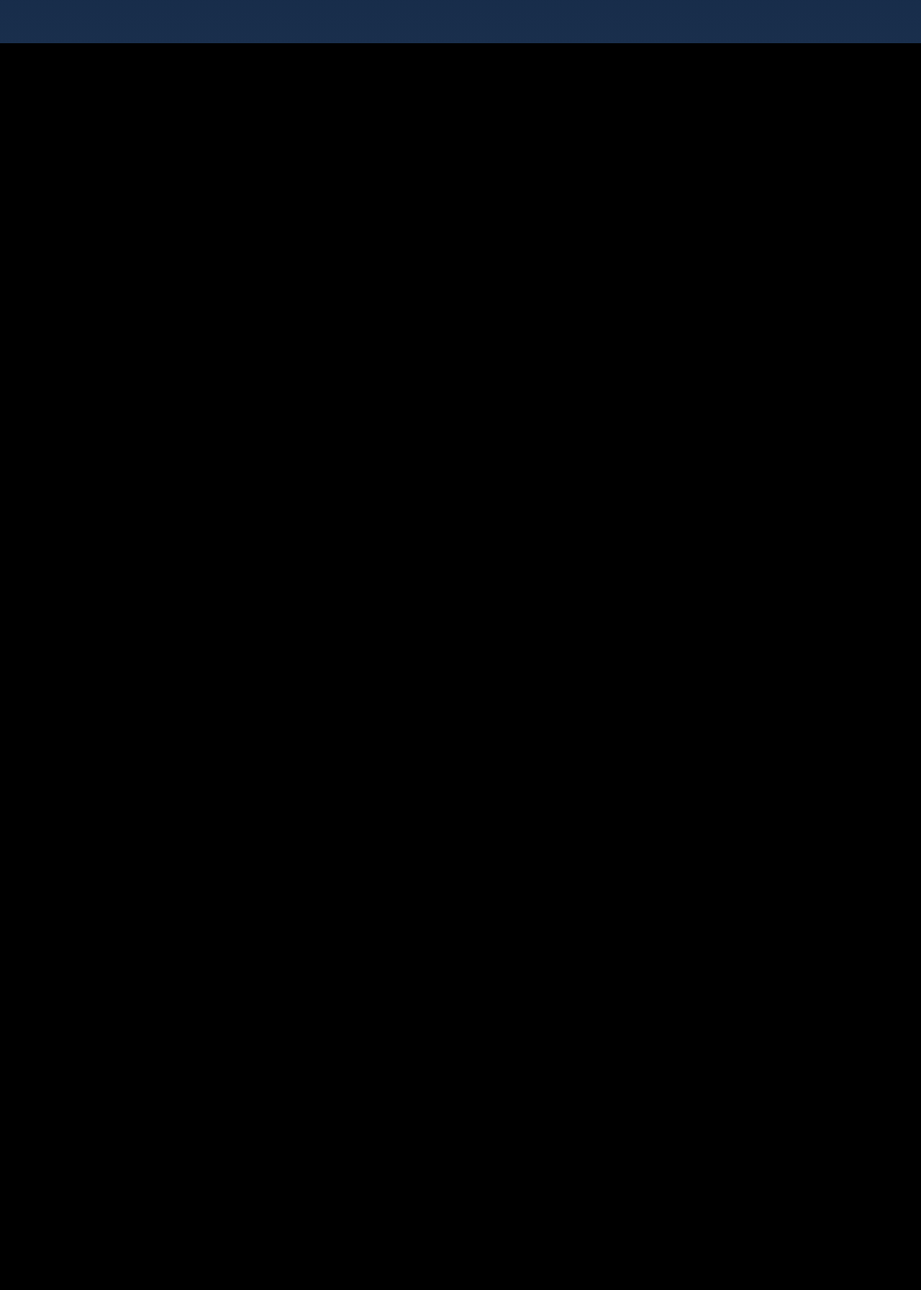
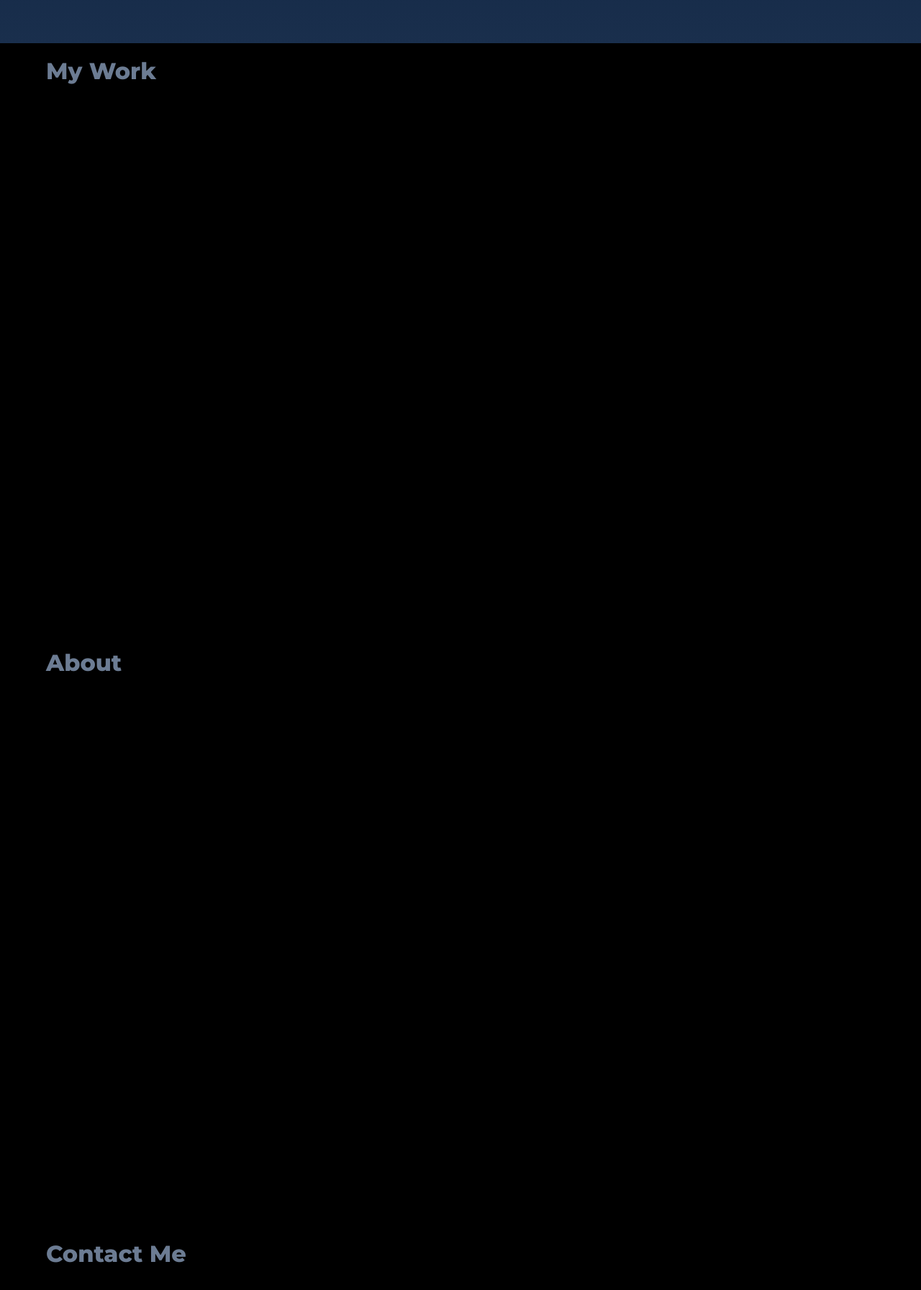
Before and after one commit to brian-cross/portfolio-site, a Next.js app: page / in a window 1280 px wide. Shown: the part 740-2532 px from the top of the page at 72% size. Before the commit the page ends 800 px from the top, so only its background shows below. Built offline with nearby package versions, Linux system fonts and the light colour scheme.

Commit message:
Add new page components

```diff
--- a/pages/index.js
+++ b/pages/index.js
@@ -1,6 +1,9 @@
 import { useState } from "react";
 import Header from "../components/Header";
 import Home from "../components/Home";
+import About from "../components/About";
+import Work from "../components/Work";
+import Contact from "../components/Contact";
 
 export default function Main() {
   const [homeIntroComplete, setHomeIntroComplete] = useState(false);
@@ -8,6 +11,9 @@ export default function Main() {
     <>
       <Header animateIn={homeIntroComplete} />
       <Home onIntroComplete={() => setHomeIntroComplete(true)} />
+      <Work />
+      <About />
+      <Contact />
     </>
   );
 }
```
